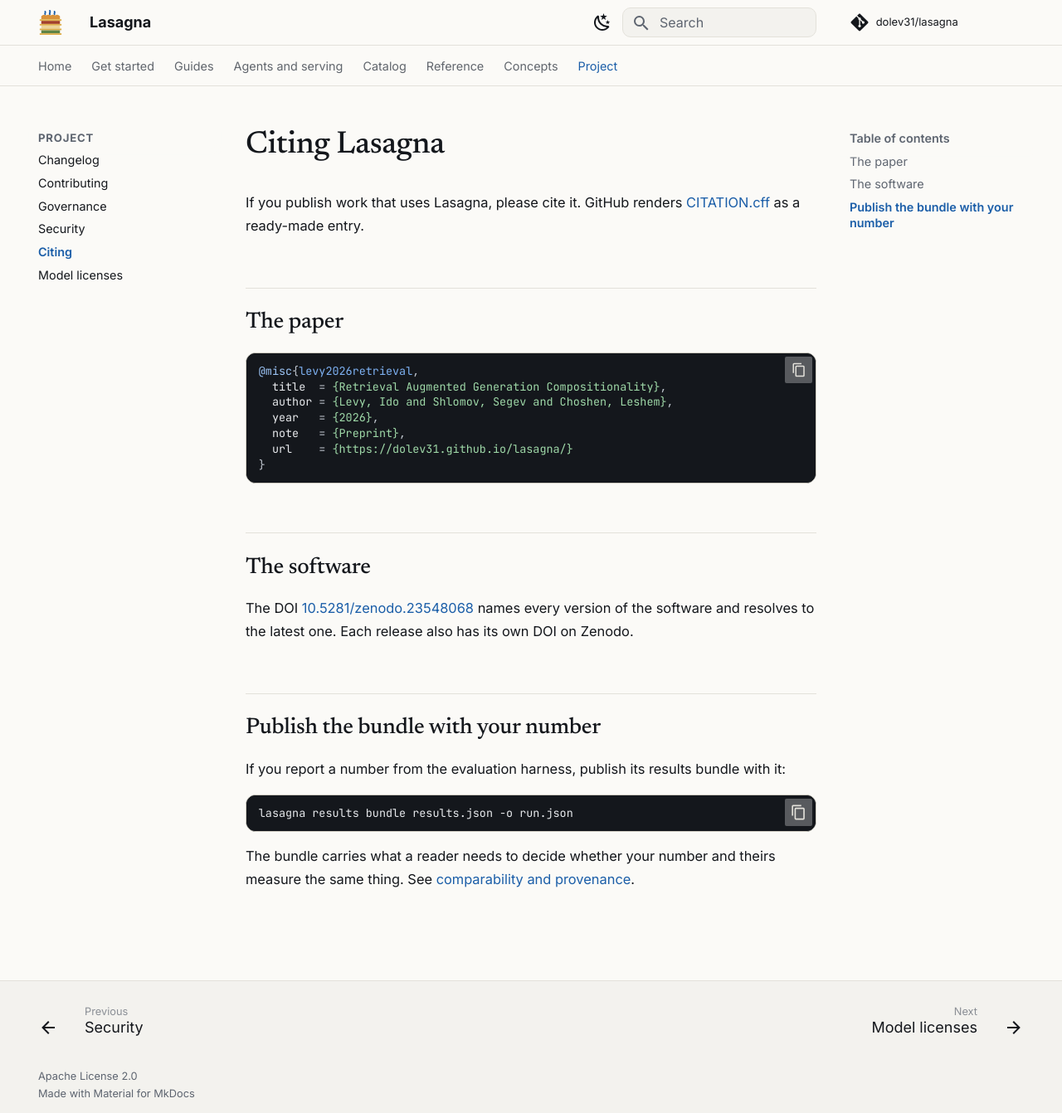
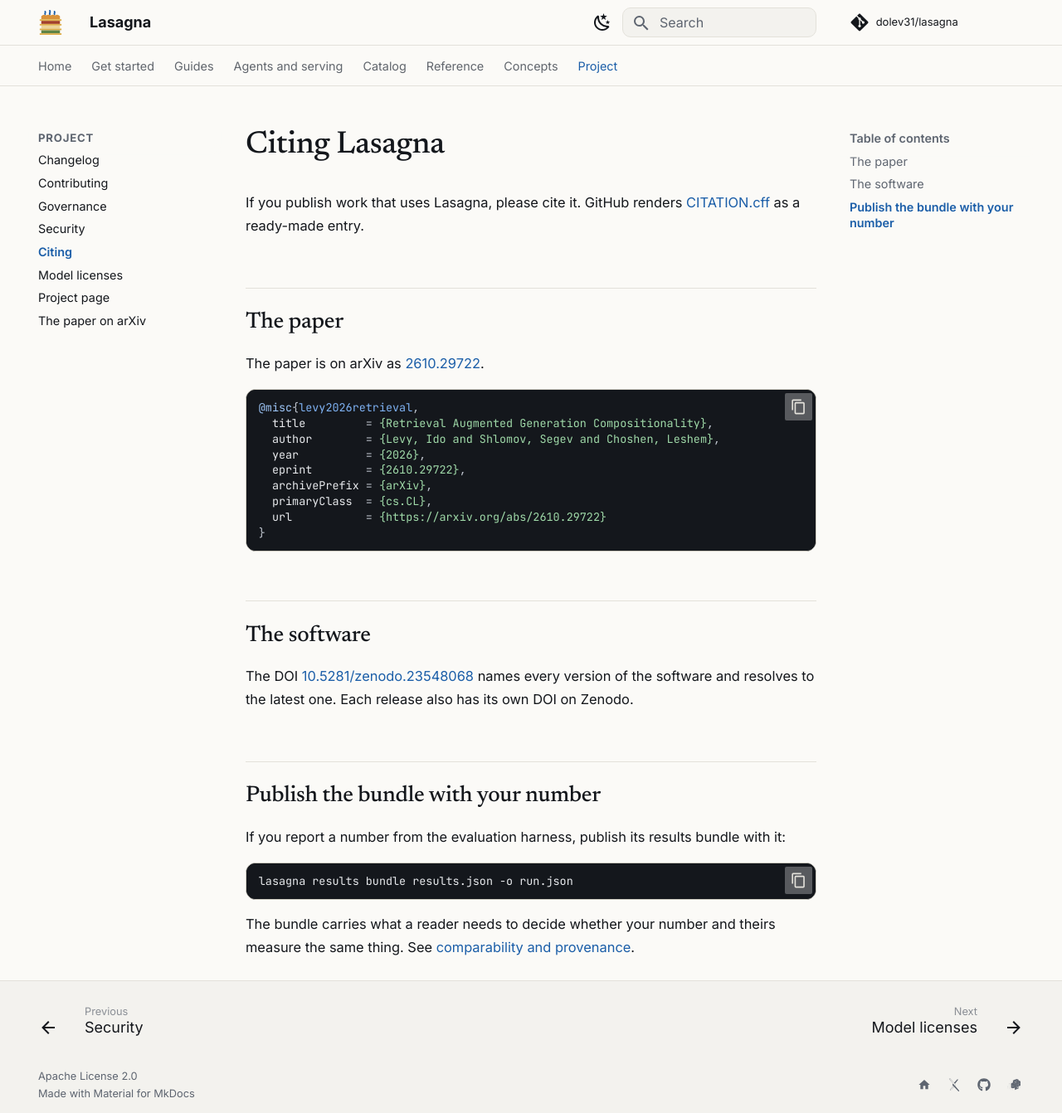
Before and after one commit to dolev31/lasagna, an MkDocs documentation site: the page built from docs/project/citing.md, in a window 1280 px wide and 1342 px high. Shown: the whole window at 83% size. Built offline with MkDocs 1.6.1 and Material for MkDocs 9.7.7, drawn with Linux system fonts in a browser that asks for light colours; comment, search, counter and statistics services are not loaded.

Commit message:
docs: link the arXiv paper (2610.29722), the Zenodo badge, and a way back to the project page from the docs

````diff
--- a/docs/project/citing.md
+++ b/docs/project/citing.md
@@ -6,13 +6,17 @@
 
 ## The paper
 
+The paper is on arXiv as [2610.29722](https://arxiv.org/abs/2610.29722).
+
 ```bibtex
 @misc{levy2026retrieval,
-  title  = {Retrieval Augmented Generation Compositionality},
-  author = {Levy, Ido and Shlomov, Segev and Choshen, Leshem},
-  year   = {2026},
-  note   = {Preprint},
-  url    = {https://dolev31.github.io/lasagna/}
+  title         = {Retrieval Augmented Generation Compositionality},
+  author        = {Levy, Ido and Shlomov, Segev and Choshen, Leshem},
+  year          = {2026},
+  eprint        = {2610.29722},
+  archivePrefix = {arXiv},
+  primaryClass  = {cs.CL},
+  url           = {https://arxiv.org/abs/2610.29722}
 }
 ```
 
--- a/mkdocs.yml
+++ b/mkdocs.yml
@@ -49,6 +49,23 @@
     - content.code.annotate
     - content.tabs.link
     - toc.follow
+
+# The logo leads back to the project page; the Home tab stays on the docs.
+extra:
+  homepage: https://dolev31.github.io/lasagna/
+  social:
+    - icon: material/home
+      link: https://dolev31.github.io/lasagna/
+      name: Project page
+    - icon: simple/arxiv
+      link: https://arxiv.org/abs/2610.29722
+      name: The paper on arXiv
+    - icon: fontawesome/brands/github
+      link: https://github.com/dolev31/lasagna
+      name: Code on GitHub
+    - icon: simple/pypi
+      link: https://pypi.org/project/lasagna-rag/
+      name: lasagna-rag on PyPI
 
 extra_css:
   - stylesheets/extra.css
@@ -138,3 +155,5 @@
       - Security: project/security.md
       - Citing: project/citing.md
       - Model licenses: model-licenses.md
+      - Project page: https://dolev31.github.io/lasagna/
+      - The paper on arXiv: https://arxiv.org/abs/2610.29722
--- a/pyproject.toml
+++ b/pyproject.toml
@@ -272,6 +272,7 @@
 # other signposted route to the guide.
 Documentation = "https://dolev31.github.io/lasagna/docs/"
 Changelog = "https://github.com/dolev31/lasagna/blob/main/CHANGELOG.md"
+Paper = "https://arxiv.org/abs/2610.29722"
 
 [project.scripts]
 lasagna = "lasagna.cli:main"
````
Also changed, not shown: README.md (+12 -11 lines), docs/concepts/the-paper-study.md (+1 -1 lines), docs/index.md (+1 -0 lines), 2 other files.
